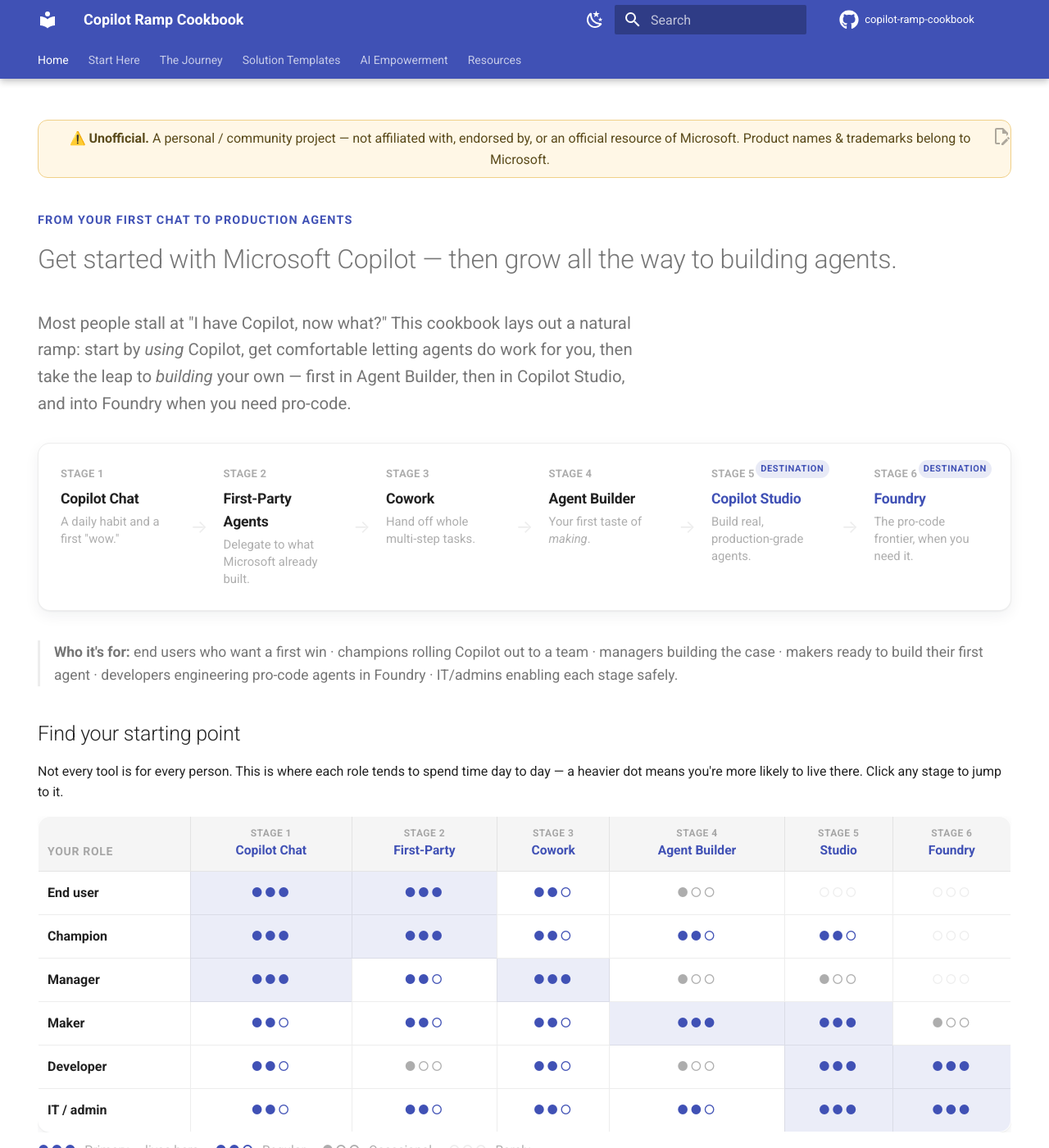
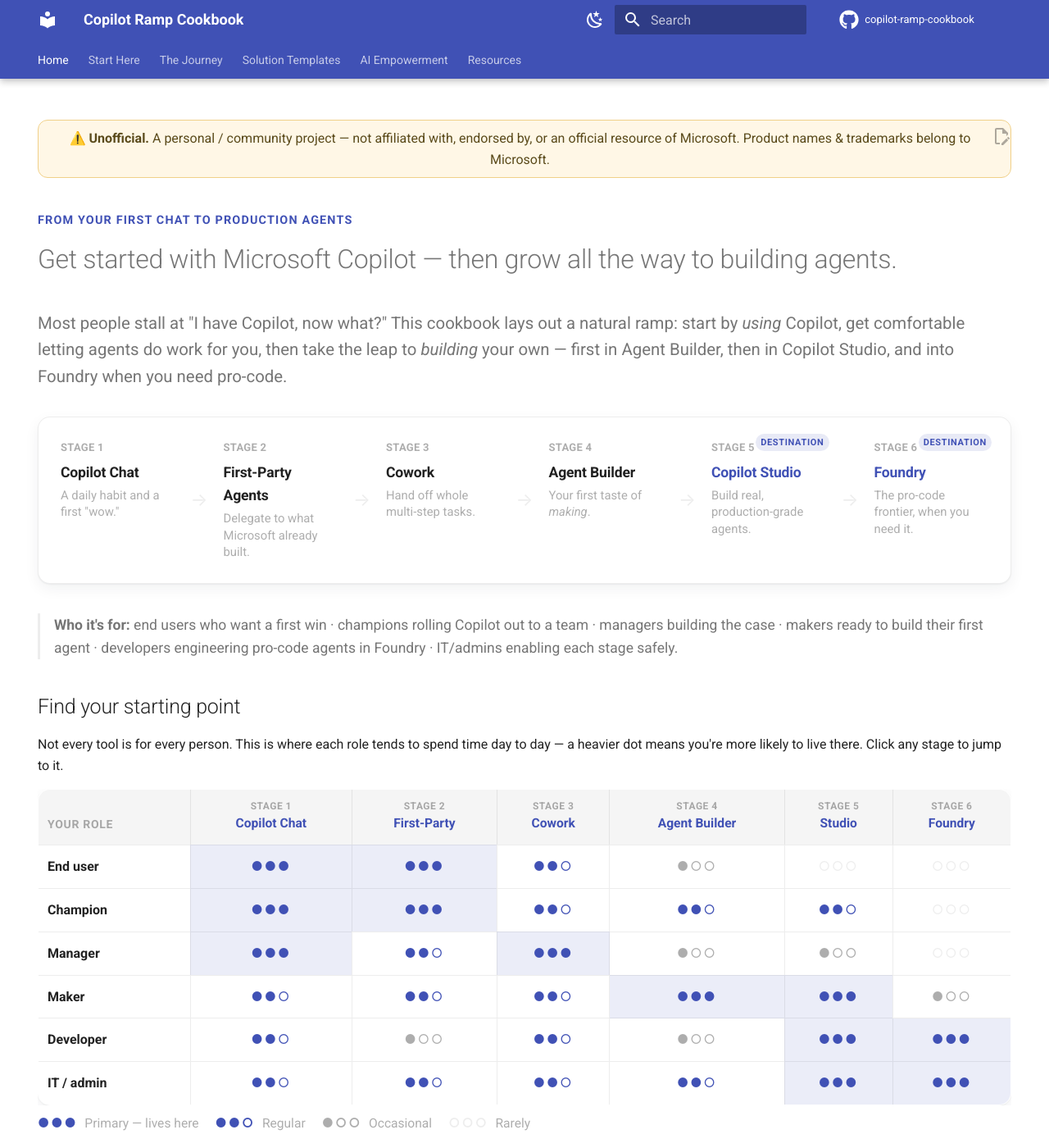
Before and after one commit to MawellGlass/copilot-ramp-cookbook, an MkDocs documentation site: the page built from docs/index.md, in a window 1280 px wide and 1400 px high. Shown: the whole window at 82% size. Built offline with MkDocs 1.6.1 and Material for MkDocs 9.7.7, drawn with Linux system fonts in a browser that asks for light colours; comment, search, counter and statistics services are not loaded.

Commit message:
style(home): widen hero lede to full content width

```diff
--- a/docs/stylesheets/home.css
+++ b/docs/stylesheets/home.css
@@ -38,7 +38,7 @@
 .home-lede {
   font-size: 1.02rem;
   color: var(--md-default-fg-color--light);
-  max-width: 64ch;
+  max-width: none;
   margin: 0 0 1.6rem;
 }
 
```
